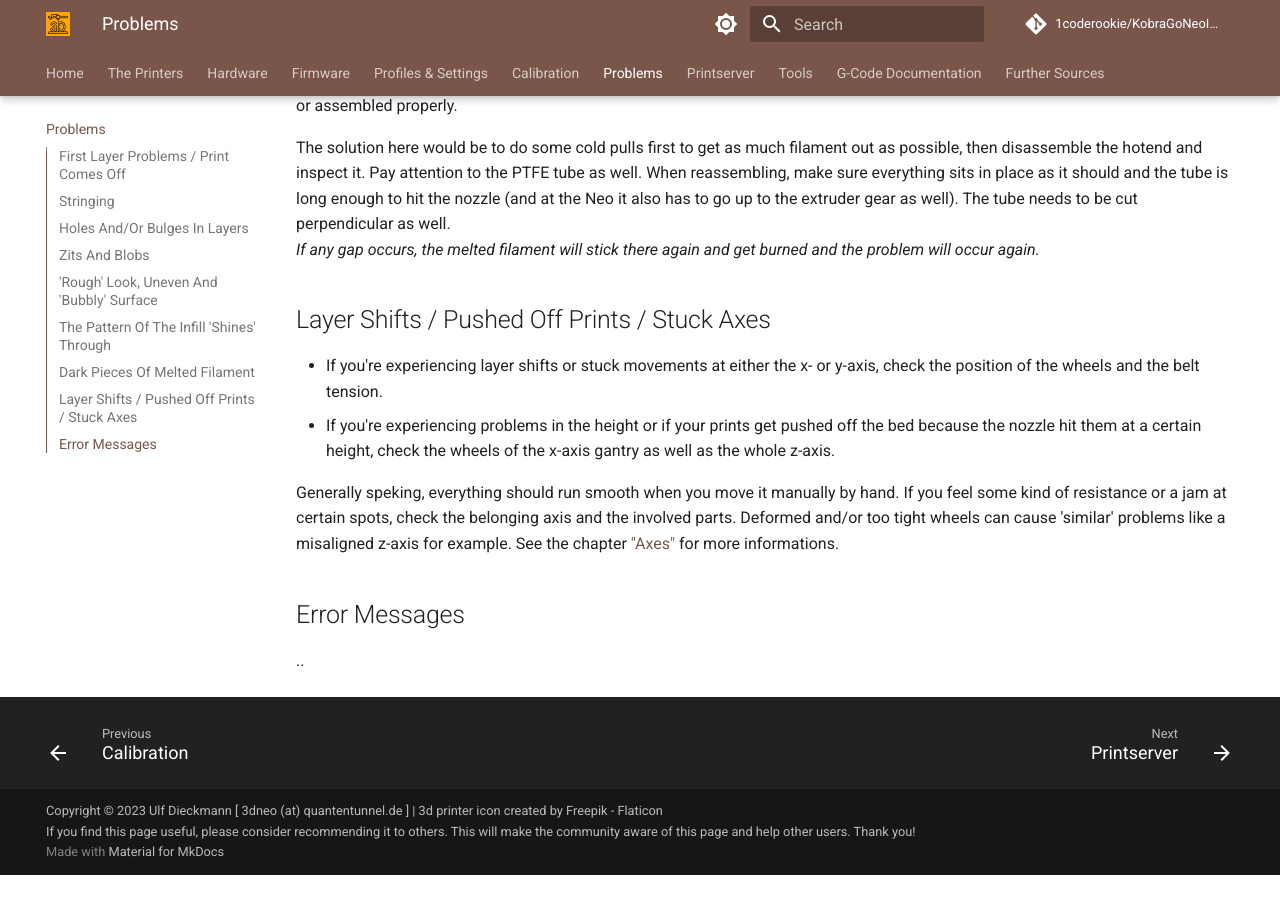
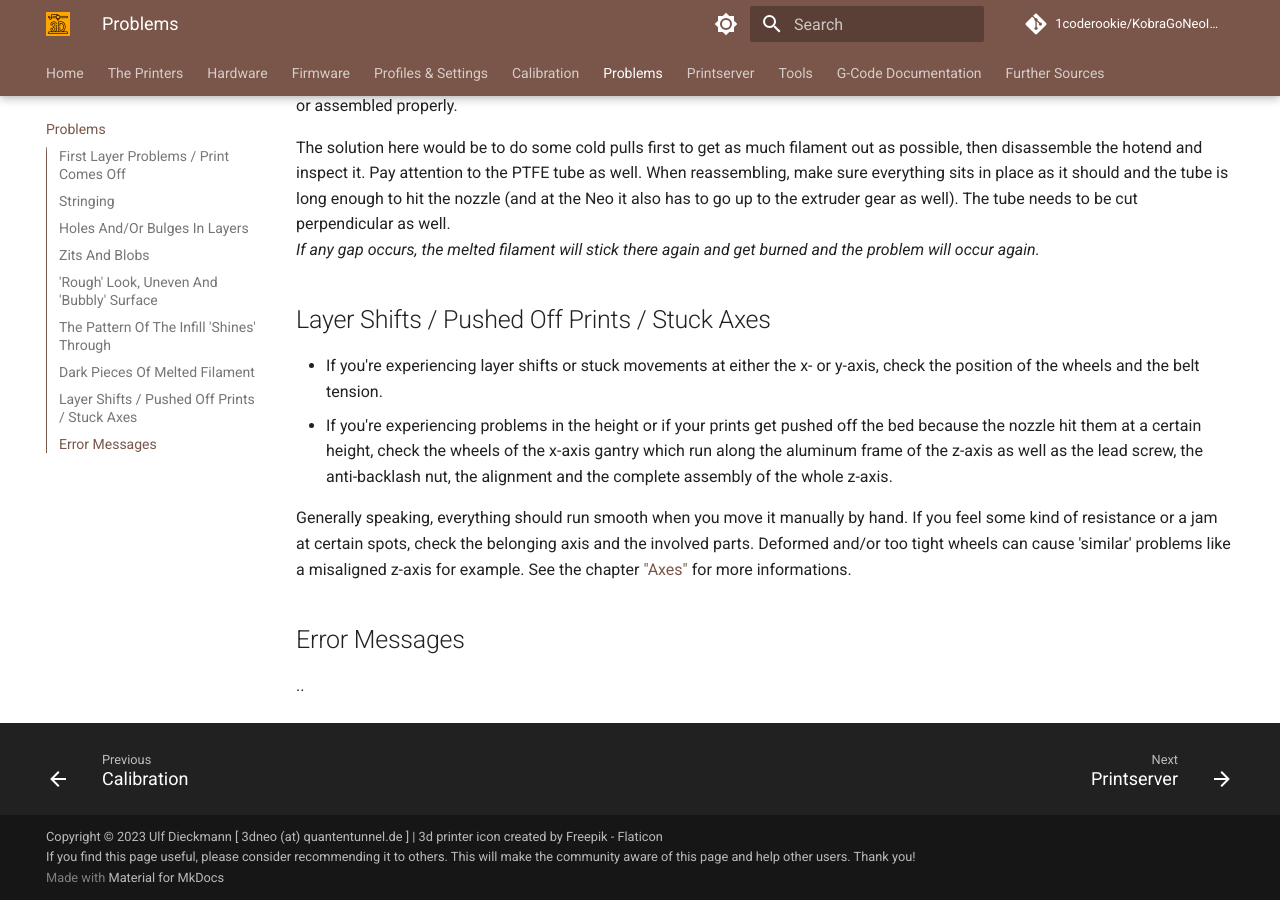
Before and after one commit to 1coderookie/KobraGoNeoInsights, an MkDocs documentation site: the page built from docs/problems.md, in a window 1280 px wide and 900 px high, scrolled down 3859 px. Built offline with MkDocs 1.6.1 and Material for MkDocs 9.7.7, drawn with Linux system fonts in a browser that asks for light colours; comment, search, counter and statistics services are not loaded; before the commit the page ends 4734 px from its top, so only the background shows below that.

Commit message:
Update problems.md

```diff
--- a/docs/problems.md
+++ b/docs/problems.md
@@ -82,9 +82,9 @@ The solution here would be to do some cold pulls first to get as much filament o
 
 ## Layer Shifts / Pushed Off Prints / Stuck Axes
 - If you're experiencing layer shifts or stuck movements at either the x- or y-axis, check the position of the wheels and the belt tension.
-- If you're experiencing problems in the height or if your prints get pushed off the bed because the nozzle hit them at a certain height, check the wheels of the x-axis gantry as well as the whole z-axis.
+- If you're experiencing problems in the height or if your prints get pushed off the bed because the nozzle hit them at a certain height, check the wheels of the x-axis gantry which run along the aluminum frame of the z-axis as well as the lead screw, the anti-backlash nut, the alignment and the complete assembly of the whole z-axis.
 
-Generally speking, everything should run smooth when you move it manually by hand. If you feel some kind of resistance or a jam at certain spots, check the belonging axis and the involved parts. Deformed and/or too tight wheels can cause 'similar' problems like a misaligned z-axis for example. See the chapter ["Axes"](hardware/axes.md) for more informations.
+Generally speaking, everything should run smooth when you move it manually by hand. If you feel some kind of resistance or a jam at certain spots, check the belonging axis and the involved parts. Deformed and/or too tight wheels can cause 'similar' problems like a misaligned z-axis for example. See the chapter ["Axes"](hardware/axes.md) for more informations.
 
 ## Error Messages
 ..
```
